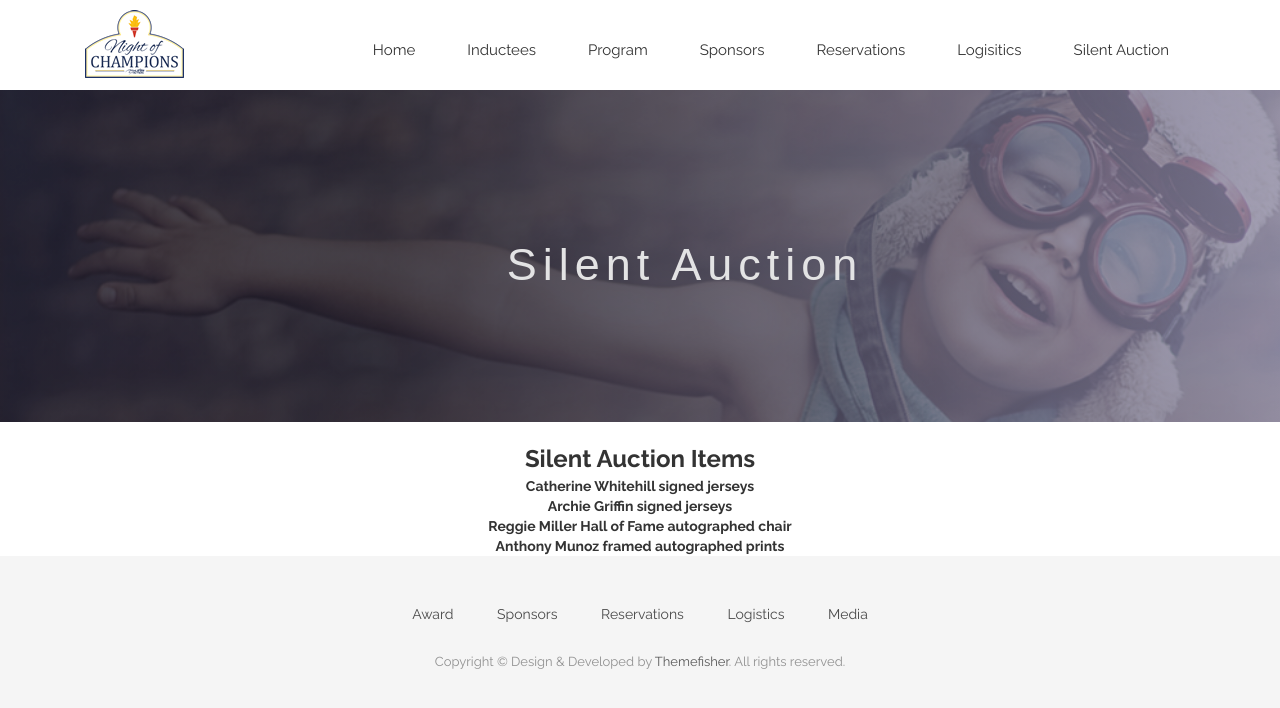
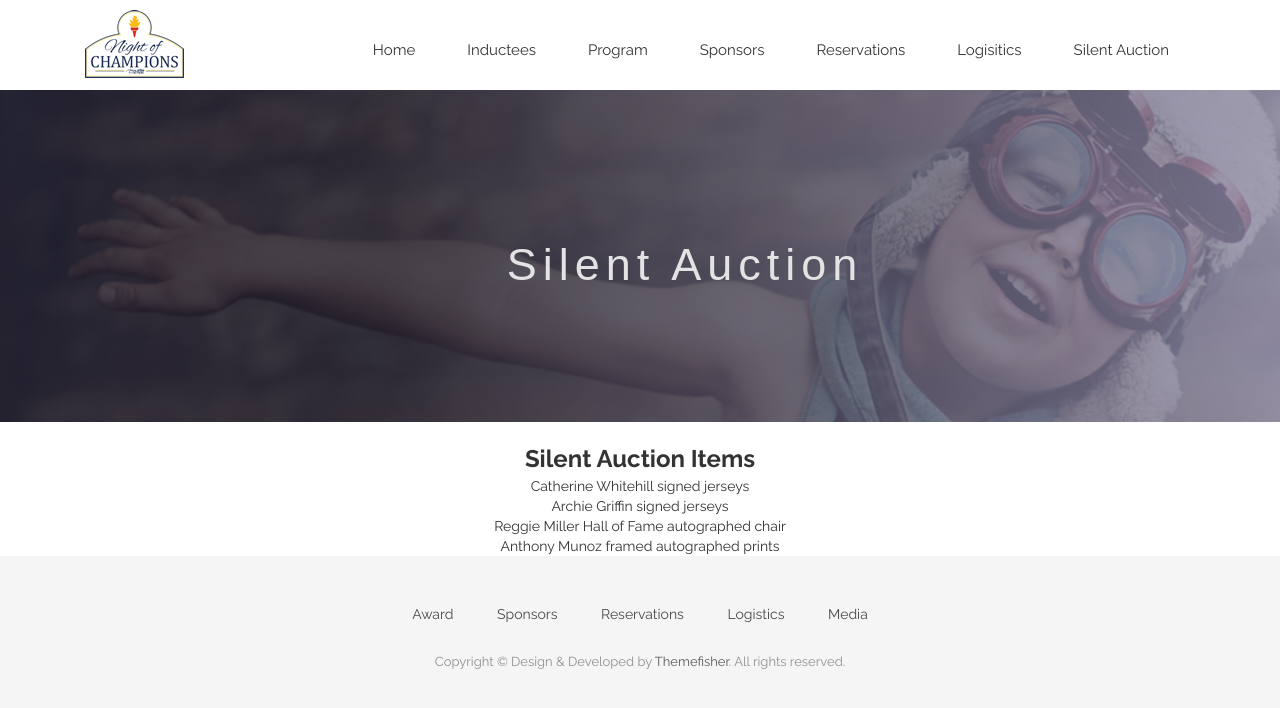
Before and after one commit to CruGlobal/NightofChampions, a Jekyll site: the page built from silent-auctions.markdown, in a window 1280 px wide. Shown: the top 708 px of the page. Built offline with Jekyll 4.4.1, drawn with Linux system fonts in a browser that asks for light colours; nearby versions of some CDN libraries; some web fonts are replaced.

Commit message:
Updated Silent Auctions

```diff
--- a/silent-auctions.markdown
+++ b/silent-auctions.markdown
@@ -9,7 +9,7 @@ position: 6
 <div style="text-align: center;">
 <b>
 <font size="5">Silent Auction Items</font>
-<b>
+</b>
 <div style="text-align: center;">
 Catherine Whitehill signed jerseys
 <br>
```
